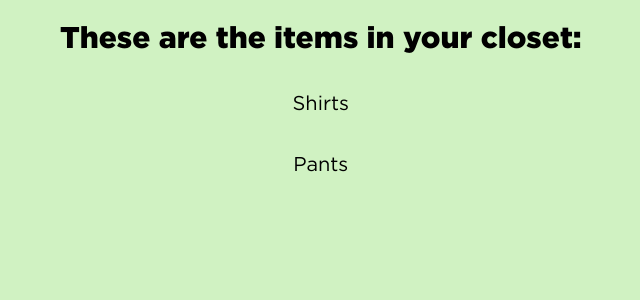
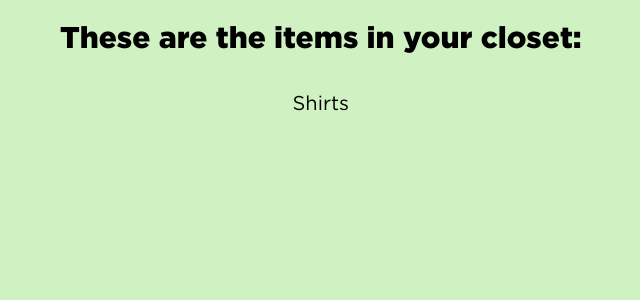
Before and after one commit to hannacodes/HitsToFits, a Flask app: template src/backend/templates/precloset.html in a window 1280 px wide. Shown: the part 32-332 px from the top of the page, without its empty margins (328-968 px from the left). Run offline with Flask 2, Linux system fonts and the light colour scheme; the template is opened without the code that fills it, so the values that code supplies are empty.

Commit message:
revert back to fast closet

```diff
--- a/src/backend/app.py
+++ b/src/backend/app.py
@@ -9,7 +9,7 @@ sys.path.append(path)
 sys.path.append('../backend')
 
 from backend import hits, fits, calculateFeatures, closet
-from closet import uploadBlob
+from closet import uploadBlob, listBlobs
 
 app = Flask(__name__)
 
@@ -67,11 +67,12 @@ def upload():
                 fullpath = os.path.join(app.config['UPLOAD_FOLDER'], filename)
                 file.save(fullpath)
                 uploadBlob("hit2fit", fullpath, file.filename)
-            shirts = fits.getShirts('hit2fit')
+            shirts = listBlobs('hit2fit')
             shirts = ['https://storage.googleapis.com/hit2fit/' + shirt for shirt in shirts]
-            pants = fits.getPants('hit2fit')
-            pants = ['https://storage.googleapis.com/hit2fit/' + pant for pant in pants]
-            return render_template("precloset.html", shirts=shirts, pants=pants)
+
+            # pants = fits.getPants('hit2fit')
+            # pants = ['https://storage.googleapis.com/hit2fit/' + pant for pant in pants]
+            return render_template("precloset.html", shirts=shirts)
 
     if request.method == 'GET':
         return f"the url is invalid"
@@ -79,11 +80,12 @@ def upload():
 
 @app.route("/existing")
 def precloset():
-    shirts = fits.getShirts('hit2fit')
+    shirts = listBlobs('hit2fit')
     shirts = ['https://storage.googleapis.com/hit2fit/' + shirt for shirt in shirts]
-    pants = fits.getPants('hit2fit')
-    pants = ['https://storage.googleapis.com/hit2fit/' + pant for pant in pants]
-    return render_template("precloset.html", shirts=shirts, pants=pants)
+
+    # pants = fits.getPants('hit2fit')
+    # pants = ['https://storage.googleapis.com/hit2fit/' + pant for pant in pants]
+    return render_template("precloset.html", shirts=shirts)
 
 @app.route("/matching")
 def matching():
--- a/src/backend/colorWeights.json
+++ b/src/backend/colorWeights.json
@@ -1 +1 @@
-{"lowDance_midVal": [1, 1, 1, 1, 1, 1, 1, 1, 1, 1, 1, 1], "midDance_lowVal": [1, 1, 1, 1, 1, 1, 1, 1, 1, 1, 1, 1], "midDance_midVal": [1, 0, 2, 1, 0, 2, 0, 0, 1, 1, 1, 1], "midDance_highVal": [1, 1, 1, 0, 1, 1, 1, 1, 1, 1, 0, 1], "highDance_midVal": [1, 1, 1, 1, 1, 1, 1, 1, 1, 1, 1, 1], "currentDanceAndVal": 0, "currentColor": "#0000FF"}
+{"lowDance_midVal": [1, 1, 1, 1, 1, 1, 1, 1, 1, 1, 1, 1], "midDance_lowVal": [1, 1, 1, 1, 1, 1, 1, 1, 1, 1, 1, 1], "midDance_midVal": [2, 0, 1, 1, 0, 2, 0, 0, 1, 1, 1, 1], "midDance_highVal": [1, 1, 1, 0, 1, 1, 1, 1, 1, 1, 0, 1], "highDance_midVal": [1, 1, 1, 1, 1, 1, 1, 1, 1, 1, 1, 1], "currentDanceAndVal": 4, "currentColor": "#ff69b4"}
--- a/src/backend/data.txt
+++ b/src/backend/data.txt
@@ -1 +1 @@
-https://open.spotify.com/track/4BYKEjoZaJrw3qwCPhGpbP?si=e83a1fb643c14777
+https://open.spotify.com/track/4qpCS4y7ZxjPlBgKuCIMJ5?si=b9992858e0fd4b61
--- a/src/backend/templates/precloset.html
+++ b/src/backend/templates/precloset.html
@@ -25,7 +25,7 @@
         <img src="{{img}}" alt="{{img}}" width="300" height="auto">
     </div>
     {% endfor %}
-    <div class="container">
+    <!-- <div class="container">
         <h3>Pants</h3>
     </div>
     {% for img in pants %}
```
Also changed, not shown: other parts of src/backend/templates/precloset.html (+1 -1 lines).
